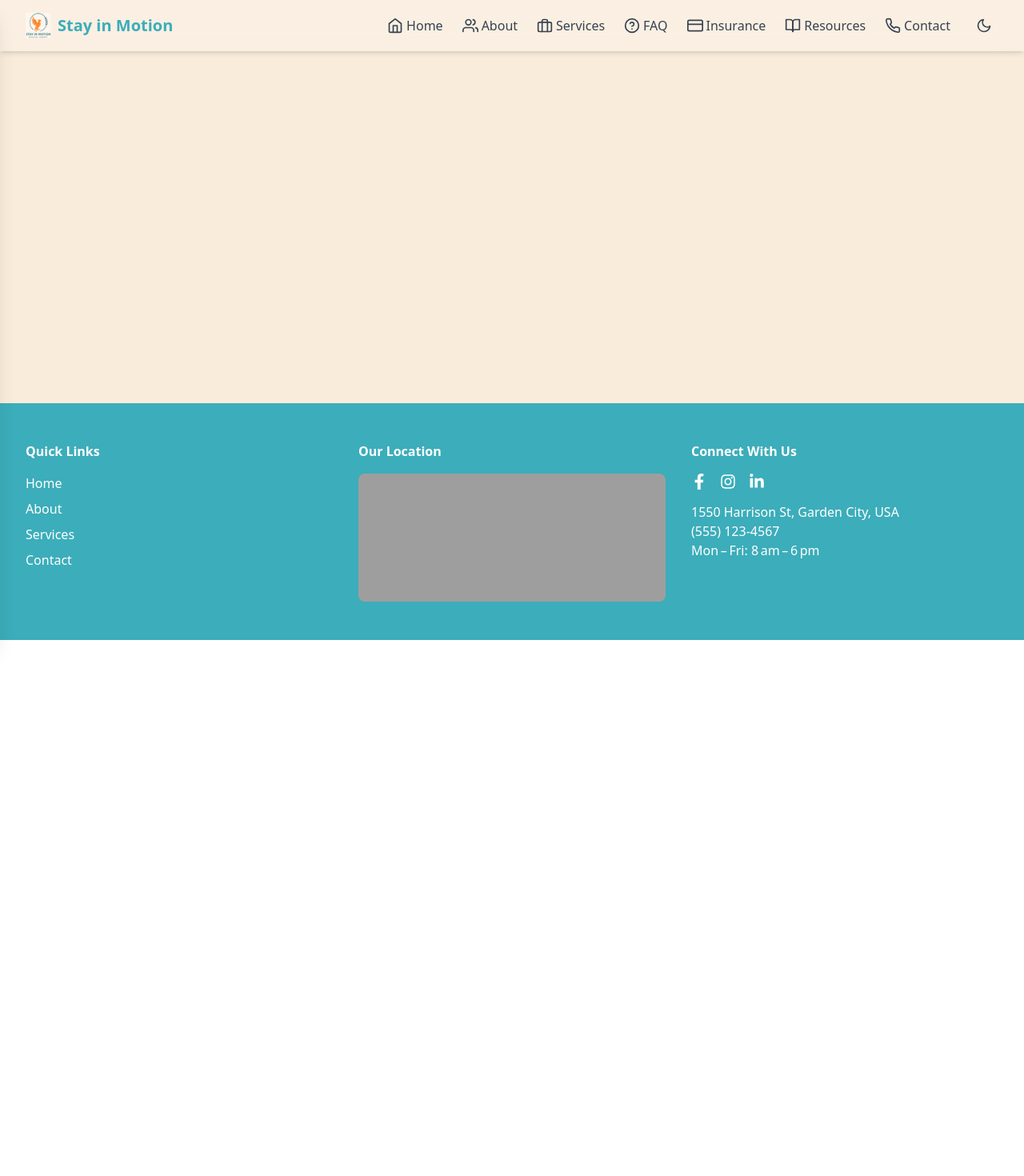
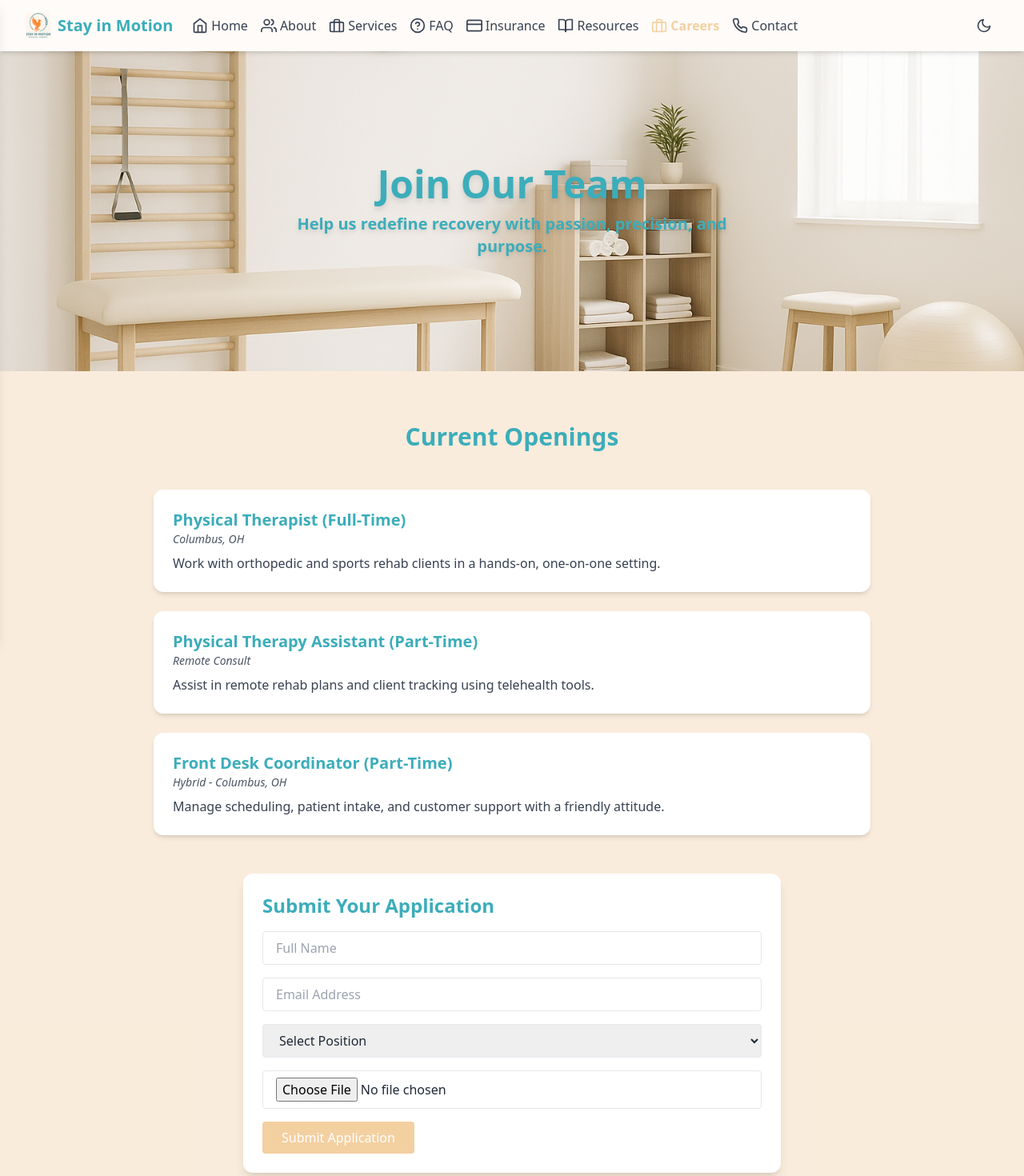
Before and after one commit to spickworth1991/stay-in-motion, a React (Vite) app: page /careers in a window 1280 px wide. Shown: the top 1470 px of the page at 80% size. Before the commit the page ends 800 px from the top, so only its background shows below. Built offline with nearby package versions, Linux system fonts and the light colour scheme; grey boxes are pictures that could not be loaded.

Commit message:
navbar upgrade/careers page

```diff
--- a/src/App.jsx
+++ b/src/App.jsx
@@ -10,6 +10,8 @@ import Contact from "./pages/Contact"
 import FAQ from "./pages/FAQ"
 import Insurance from "./pages/Insurance"
 import Resources from './pages/Resources'
+import Careers from "./pages/Careers"; // <-- new import
+
 
 export default function App() {
   return (
@@ -24,6 +26,7 @@ export default function App() {
           <Route path="/faq"        element={<FAQ />} />
           <Route path="/insurance"  element={<Insurance />} />
           <Route path="/resources"  element={<Resources />} />
+          <Route path="/careers" element={<Careers />} />
         </Routes>
       </main>
       <Footer />
--- a/src/components/Navbar.jsx
+++ b/src/components/Navbar.jsx
@@ -1,5 +1,5 @@
 // src/components/Navbar.jsx
-import { useState, useEffect } from 'react'
+import { useEffect, useLayoutEffect, useRef, useState } from 'react'
 import { Link, useLocation } from 'react-router-dom'
 import {
   FiMenu,
@@ -16,95 +16,145 @@ import {
 } from 'react-icons/fi'
 import { FaFacebookF, FaInstagram, FaLinkedinIn } from 'react-icons/fa'
 
-const NAV = [
-  { name: 'Home',      to: '/',           icon: FiHome },
-  { name: 'About',     to: '/about',      icon: FiUsers },
-  { name: 'Services',  to: '/services',   icon: FiBriefcase },
-  { name: 'FAQ',       to: '/faq',        icon: FiHelpCircle },
-  { name: 'Insurance', to: '/insurance',  icon: FiCreditCard },
-  { name: 'Resources', to: '/resources',  icon: FiBookOpen },
-  { name: 'Contact',   to: '/contact',    icon: FiPhone },
+const NAV_ITEMS = [
+  { name: 'Home', to: '/', icon: FiHome },
+  { name: 'About', to: '/about', icon: FiUsers },
+  { name: 'Services', to: '/services', icon: FiBriefcase },
+  { name: 'FAQ', to: '/faq', icon: FiHelpCircle },
+  { name: 'Insurance', to: '/insurance', icon: FiCreditCard },
+  { name: 'Resources', to: '/resources', icon: FiBookOpen },
+  { name: 'Careers', to: '/careers', icon: FiBriefcase },
+  { name: 'Contact', to: '/contact', icon: FiPhone }
 ]
 
 export default function Navbar() {
+  const [dark, setDark] = useState(() => localStorage.getItem('theme') === 'dark')
+  const [scrolled, setScrolled] = useState(false)
   const [open, setOpen] = useState(false)
-  const [scrolled, setScrolled] = useState(false)
-
-  // ✅ Always start light mode unless user saved "dark" before
-  const [dark, setDark] = useState(() => {
-    if (typeof window !== 'undefined') {
-      return localStorage.getItem('theme') === 'dark'
-    }
-    return false
-  })
-
+  const [visibleLinks, setVisibleLinks] = useState(NAV_ITEMS.length)
+  const containerRef = useRef(null)
+  const linksRef = useRef([])
   const { pathname } = useLocation()
-
-  // ✅ Apply dark class based on user toggle only
+  const visible = NAV_ITEMS.slice(0, visibleLinks)
+  const overflow = NAV_ITEMS.slice(visibleLinks)
   useEffect(() => {
     if (dark) {
       document.documentElement.classList.add('dark')
-      localStorage.setItem('theme', 'dark')
     } else {
       document.documentElement.classList.remove('dark')
-      localStorage.setItem('theme', 'light')
     }
+    localStorage.setItem('theme', dark ? 'dark' : 'light')
   }, [dark])
 
+  useLayoutEffect(() => {
+    const handleScroll = () => setScrolled(window.scrollY > 50)
+    window.addEventListener('scroll', handleScroll)
+    return () => window.removeEventListener('scroll', handleScroll)
+  }, [])
+
+  useLayoutEffect(() => {
+    const observer = new ResizeObserver(() => {
+      updateVisibleLinks()
+    })
+    if (containerRef.current) {
+      updateVisibleLinks() // ✅ immediate run on mount
+      observer.observe(containerRef.current)
+    }
+    return () => observer.disconnect()
+  }, [])
+
+
+
   useEffect(() => {
-    const onScroll = () => setScrolled(window.scrollY > 50)
-    window.addEventListener('scroll', onScroll)
-    return () => window.removeEventListener('scroll', onScroll)
+    document.body.classList.toggle('overflow-hidden', open)
+
+    if (open && overflow.length === 0) {
+      setOpen(false)
+    }
+  }, [open, overflow])
+
+  useLayoutEffect(() => {
+    const onResize = () => updateVisibleLinks()
+    window.addEventListener('resize', onResize)
+    return () => window.removeEventListener('resize', onResize)
   }, [])
+
+
+  const updateVisibleLinks = () => {
+    if (!containerRef.current) return
+    const containerWidth = containerRef.current.offsetWidth
+    const buffer = 320 // safe space for dark mode + menu button (locked)
+    let used = buffer
+
+    let count = 0
+    for (let i = 0; i < NAV_ITEMS.length; i++) {
+      const el = linksRef.current[i]
+      if (!el) break
+      used += el.offsetWidth + 20
+      if (used > containerWidth) break
+      count++
+    }
+
+    setVisibleLinks(count)
+  }
+
 
   return (
     <>
       <nav
-        className={`
-          fixed top-0 left-0 right-0 z-50
-          bg-white/20 dark:bg-gray-900/30 backdrop-blur-lg
-          shadow-md transition-all duration-300
-          ${scrolled ? 'h-12' : 'h-16'}
-        `}
+        className={`fixed top-0 left-0 right-0 z-50 bg-white/80 dark:bg-gray-900/60 backdrop-blur shadow-md transition-all duration-300 ${
+          scrolled ? 'h-12' : 'h-16'
+        }`}
+        ref={containerRef}
       >
-        <div className="max-w-7xl mx-auto flex items-center justify-between h-full px-4 md:px-8">
-          <Link to="/" className="flex items-center">
+        <div className="max-w-7xl mx-auto flex items-center justify-between h-full px-4 md:px-8 overflow-hidden">
+          {/* Left section: logo + links */}
+          <div className="flex items-center flex-1 min-w-0">
+            <Link to="/" className="flex items-center flex-shrink-0">
               <img
                 src="/logo_navbar.png"
                 alt="Logo"
                 className={`${scrolled ? 'h-6 w-6' : 'h-8 w-8'} transition-all`}
               />
               <span
-              className={`
-                ml-2 font-bold transition-all
-                ${scrolled ? 'text-lg' : 'text-xl'}
-                text-primary dark:text-white
-              `}
+                className={`ml-2 font-bold transition-all ${
+                  scrolled ? 'text-lg' : 'text-xl'
+                } text-primary dark:text-white`}
               >
                 Stay in Motion
               </span>
             </Link>
 
-          <ul className="hidden md:flex space-x-6 items-center">
-            {NAV.map(item => (
-              <li key={item.to}>
+            <ul className="flex items-center space-x-4 ml-6 overflow-hidden flex-nowrap relative">
+              {NAV_ITEMS.map((item, i) => (
+                <li
+                  key={item.to}
+                  ref={el => (linksRef.current[i] = el)}
+                  className={`transition-all duration-300 ease-in-out ${
+                    i < visibleLinks
+                      ? 'opacity-100 static pointer-events-auto'
+                      : 'opacity-0 absolute -z-10 pointer-events-none'
+                  }`}
+                >
+
                   <Link
                     to={item.to}
-                  className={`
-                    flex items-center space-x-1
-                    transition-colors duration-200
-                    ${pathname === item.to
+                    className={`flex items-center space-x-1 transition-colors duration-200 ${
+                      pathname === item.to
                         ? 'text-accent font-semibold'
-                      : 'text-gray-700 dark:text-gray-300 hover:text-accent dark:hover:text-primary'}
-                  `}
+                        : 'text-gray-700 dark:text-gray-300 hover:text-accent dark:hover:text-primary'
+                    }`}
                   >
                     <item.icon className="w-5 h-5" />
-                  <span>{item.name}</span>
+                    <span className="whitespace-nowrap">{item.name}</span>
                   </Link>
                 </li>
               ))}
-            {/* Dark Mode Toggle */}
-            <li>
+            </ul>
+          </div>
+
+          {/* Right section: controls */}
+          <div className="flex items-center flex-shrink-0 space-x-2 pl-4">
             <button
               onClick={() => setDark(prev => !prev)}
               className="p-2 text-xl text-gray-700 dark:text-gray-300 hover:text-accent dark:hover:text-primary transition"
@@ -112,21 +162,22 @@ export default function Navbar() {
             >
               {dark ? <FiSun /> : <FiMoon />}
             </button>
-            </li>
-          </ul>
 
-          {/* Mobile Menu Button */}
+            {overflow.length > 0 && (
               <button
-            className="md:hidden p-2 text-2xl text-primary"
+                className="p-2 text-2xl text-primary"
                 onClick={() => setOpen(true)}
                 aria-label="Open menu"
               >
                 <FiMenu />
               </button>
+            )}
+          </div>
         </div>
       </nav>
 
-      {/* Overlay */}
+
+      {/* Sidebar Overlay */}
       {open && (
         <div
           className="fixed inset-0 bg-black/50 backdrop-blur-sm z-40"
@@ -134,16 +185,13 @@ export default function Navbar() {
         />
       )}
 
-      {/* Sidebar */}
+      {/* Animated Sidebar */}
       <aside
-        className={`
-          fixed inset-y-0 left-0 z-50 w-3/4 max-w-xs
-          bg-white/90 dark:bg-gray-900/90 backdrop-blur-lg shadow-xl
-          transform transition-transform duration-300 ease-out
-          ${open ? 'translate-x-0' : '-translate-x-full'}
-          flex flex-col justify-between
-        `}
+        className={`fixed top-0 left-0 h-full w-3/4 max-w-xs z-50 transform transition-transform duration-300 ease-in-out bg-white dark:bg-gray-900 shadow-lg ${
+          open ? 'translate-x-0' : '-translate-x-full'
+        } flex flex-col justify-between touch-none`}
       >
+
         <div>
           <div className="flex justify-end p-4">
             <button
@@ -155,35 +203,32 @@ export default function Navbar() {
             </button>
           </div>
           <nav className="px-6 space-y-6">
-            {NAV.map(item => (
+            {overflow.map(item => (
               <Link
                 key={item.to}
                 to={item.to}
-                className={`
-                  flex items-center space-x-2 text-xl font-medium
-                  transition-colors duration-200
-                  ${pathname === item.to
+                className={`flex items-center space-x-2 text-xl font-medium transition-colors duration-200 ${
+                  pathname === item.to
                     ? 'text-accent'
-                    : 'text-gray-700 dark:text-gray-300 hover:text-primary dark:hover:text-accent'}
-                `}
+                    : 'text-gray-700 dark:text-gray-300 hover:text-primary dark:hover:text-accent'
+                }`}
                 onClick={() => setOpen(false)}
               >
                 <item.icon className="w-6 h-6" />
                 <span>{item.name}</span>
               </Link>
             ))}
-            {/* Dark Mode Toggle in Sidebar */}
+
             <button
               onClick={() => setDark(prev => !prev)}
               className="flex items-center space-x-2 text-xl p-2 mt-6 text-gray-700 dark:text-gray-300 hover:text-accent dark:hover:text-primary transition"
             >
-              {dark ? <FiSun className="w-6 h-6"/> : <FiMoon className="w-6 h-6"/>}
+              {dark ? <FiSun className="w-6 h-6" /> : <FiMoon className="w-6 h-6" />}
               <span>{dark ? 'Light Mode' : 'Dark Mode'}</span>
             </button>
           </nav>
         </div>
 
-        {/* Social Icons */}
         <div className="px-6 pb-8 flex space-x-4">
           <a href="#" className="text-accent hover:text-primary transition text-2xl">
             <FaFacebookF />
--- a/src/components/TeamSection.jsx
+++ b/src/components/TeamSection.jsx
@@ -11,6 +11,14 @@ const therapists = [
     linkedin: "https://www.linkedin.com/in/amanda-pickworth-chrusciel",
     credentials: "Doctor of Physical Therapy (DPT) from University of Findlay. Certified in Orthopedic Manual Therapy."
   },
+  {
+    name: "You could be here",
+    photo: "/photos/new_employee.jpg",
+    specialties: ["Your Specialties."],
+    linkedin: "/careers",
+    credentials: "We're always looking for passionate therapists to join our team. Let's connect!"
+  }
+
   // …more therapists
 ]
 
@@ -37,9 +45,16 @@ function TeamCard({ therapist, delay }) {
       whileInView={{ opacity: 1, y: 0 }}
       viewport={{ once: true }}
       transition={{ duration: 0.6, delay }}
-      className="relative bg-white dark:bg-gray-800  rounded-xl shadow-lg overflow-hidden cursor-pointer"
+      className={`relative bg-white dark:bg-gray-800 rounded-xl shadow-lg overflow-hidden cursor-pointer
+        ${therapist.name === "You could be here" ? "ring-2 ring-accent animate-pulse" : ""}`}
       onClick={() => setExpanded(!expanded)}
     >
+      {!expanded && (
+        <div className="absolute bottom-2 right-2 bg-white/90 text-xs px-2 py-1 rounded shadow text-gray-700">
+          Click to Learn More
+        </div>
+      )}
+
       <img
         src={therapist.photo}
         alt={therapist.name}
@@ -62,6 +77,25 @@ function TeamCard({ therapist, delay }) {
       >
         <h4 className="text-lg font-semibold mb-2">Credentials</h4>
         <p className="text-gray-700 mb-4">{therapist.credentials}</p>
+        {therapist.name === "You could be here" ? (
+          <a
+            href={therapist.linkedin}
+            className="inline-flex items-center text-accent hover:underline"
+          >
+            <svg
+              className="mr-2 w-4 h-4"
+              fill="none"
+              stroke="currentColor"
+              strokeWidth={2}
+              viewBox="0 0 24 24"
+            >
+              <path d="M16 21v-2a4 4 0 00-4-4H5a4 4 0 00-4 4v2" />
+              <circle cx={8.5} cy={7} r={4} />
+              <path d="M20 8v6M23 11h-6" />
+            </svg>
+            Submit Resume
+          </a>
+        ) : (
           <a
             href={therapist.linkedin}
             target="_blank"
@@ -71,6 +105,8 @@ function TeamCard({ therapist, delay }) {
             <FaLinkedinIn className="mr-2" />
             View LinkedIn
           </a>
+        )}
+
       </div>
     </motion.div>
   )
--- /dev/null
+++ b/src/pages/Careers.jsx
@@ -0,0 +1,111 @@
+import { useState } from "react"
+
+const positions = [
+  {
+    title: "Physical Therapist (Full-Time)",
+    location: "Columbus, OH",
+    description: "Work with orthopedic and sports rehab clients in a hands-on, one-on-one setting.",
+  },
+  {
+    title: "Physical Therapy Assistant (Part-Time)",
+    location: "Remote Consult",
+    description: "Assist in remote rehab plans and client tracking using telehealth tools.",
+  },
+  {
+    title: "Front Desk Coordinator (Part-Time)",
+    location: "Hybrid - Columbus, OH",
+    description: "Manage scheduling, patient intake, and customer support with a friendly attitude.",
+  },
+]
+
+export default function CareersPage() {
+  const [form, setForm] = useState({ name: "", email: "", position: "", file: null })
+
+  const handleChange = (e) => {
+    const { name, value, files } = e.target
+    setForm((prev) => ({
+      ...prev,
+      [name]: files ? files[0] : value,
+    }))
+  }
+
+  const handleSubmit = (e) => {
+    e.preventDefault()
+    alert("Thank you for submitting your application! (Demo only)")
+  }
+
+  return (
+    <div>
+      {/* Hero section */}
+      <div className="w-full h-[300px] md:h-[400px] bg-cover bg-center text-primary flex flex-col items-center justify-center text-center" style={{ backgroundImage: "url('/src/assets/careers-hero.jpg')" }}>
+        <h1 className="text-4xl md:text-5xl font-bold drop-shadow-lg">Join Our Team</h1>
+        <p className="text-2xl font-bold md:text-xl mt-3 drop-shadow-md max-w-xl">Help us redefine recovery with passion, precision, and purpose.</p>
+      </div>
+
+      {/* Positions list */}
+      <div className="min-h-screen bg-cream/10 py-16 px-4 md:px-8">
+        <h2 className="text-3xl font-bold text-primary text-center mb-12">Current Openings</h2>
+        <div className="max-w-4xl mx-auto grid gap-6 mb-12">
+          {positions.map((pos, i) => (
+            <div key={i} className="bg-white dark:bg-gray-800 p-6 rounded-xl shadow-md">
+              <h3 className="text-xl font-semibold text-primary">{pos.title}</h3>
+              <p className="text-sm text-gray-600 dark:text-gray-600 italic mb-2">{pos.location}</p>
+              <p className="text-gray-700 dark:text-gray-300 ">{pos.description}</p>
+            </div>
+          ))}
+        </div>
+
+        {/* Application form */}
+        <div className="bg-white dark:bg-gray-800 p-6 rounded-xl shadow-lg max-w-2xl mx-auto">
+          <h2 className="text-2xl font-semibold mb-4 text-primary">Submit Your Application</h2>
+          <form onSubmit={handleSubmit} className="space-y-4">
+            <input
+              type="text"
+              name="name"
+              placeholder="Full Name"
+              value={form.name}
+              onChange={handleChange}
+              className="w-full border rounded px-4 py-2"
+              required
+            />
+            <input
+              type="email"
+              name="email"
+              placeholder="Email Address"
+              value={form.email}
+              onChange={handleChange}
+              className="w-full border rounded px-4 py-2"
+              required
+            />
+            <select
+              name="position"
+              value={form.position}
+              onChange={handleChange}
+              className="w-full border rounded px-4 py-2"
+              required
+            >
+              <option value="">Select Position</option>
+              {positions.map((pos, i) => (
+                <option key={i} value={pos.title}>{pos.title}</option>
+              ))}
+            </select>
+            <input
+              type="file"
+              name="file"
+              accept=".pdf,.doc,.docx"
+              onChange={handleChange}
+              className="w-full border rounded px-4 py-2"
+              required
+            />
+            <button
+              type="submit"
+              className="bg-accent dark:bg-primary text-white dark:text-gray-300 px-6 py-2 rounded hover:bg-opacity-90 transition"
+            >
+              Submit Application
+            </button>
+          </form>
+        </div>
+      </div>
+    </div>
+  )
+}
```
Also changed, not shown: public/photos/new_employee.jpg (added), src/assets/careers-hero.jpg (added). Lines whose indentation alone changed are shown as unchanged.
